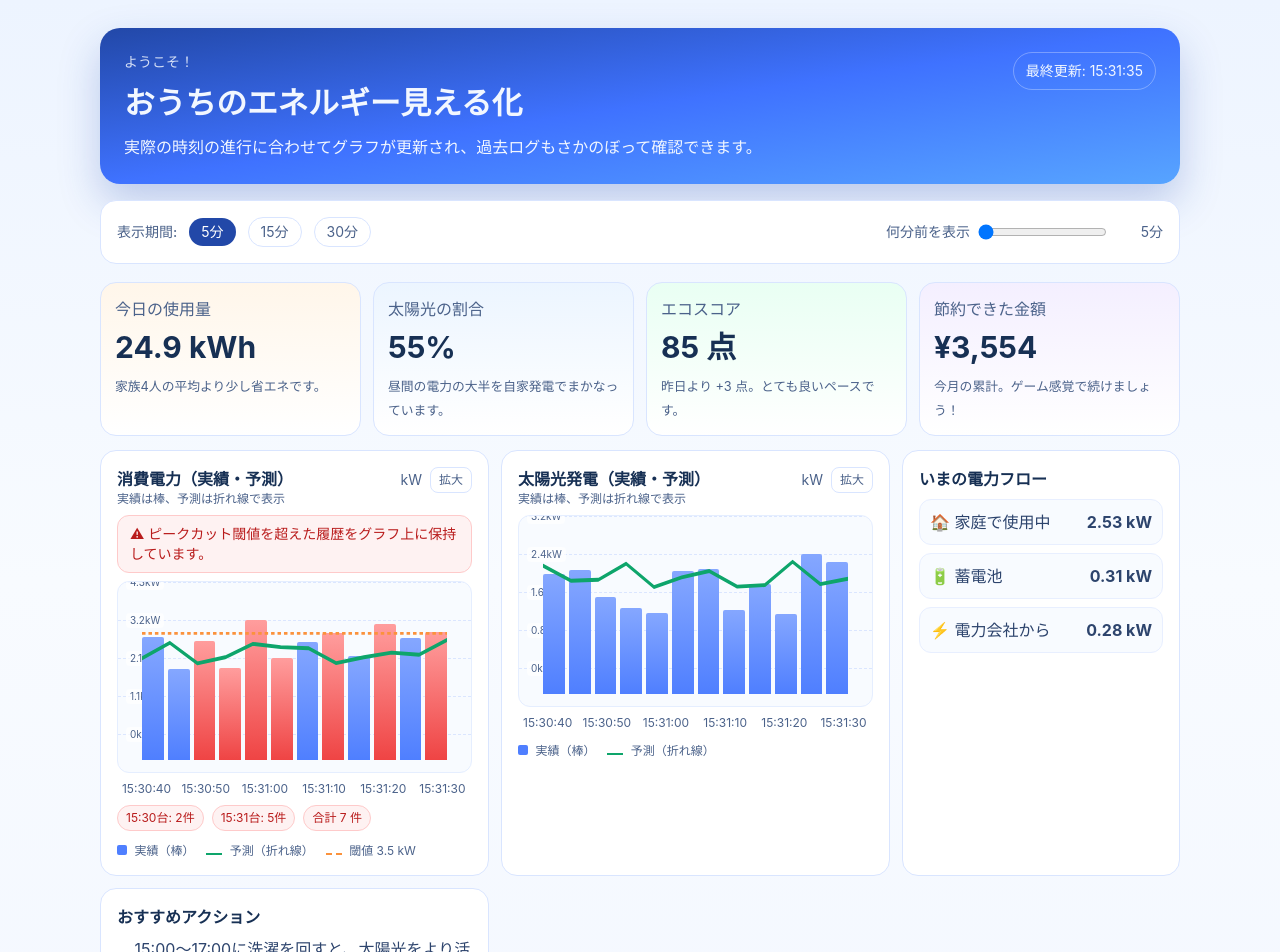
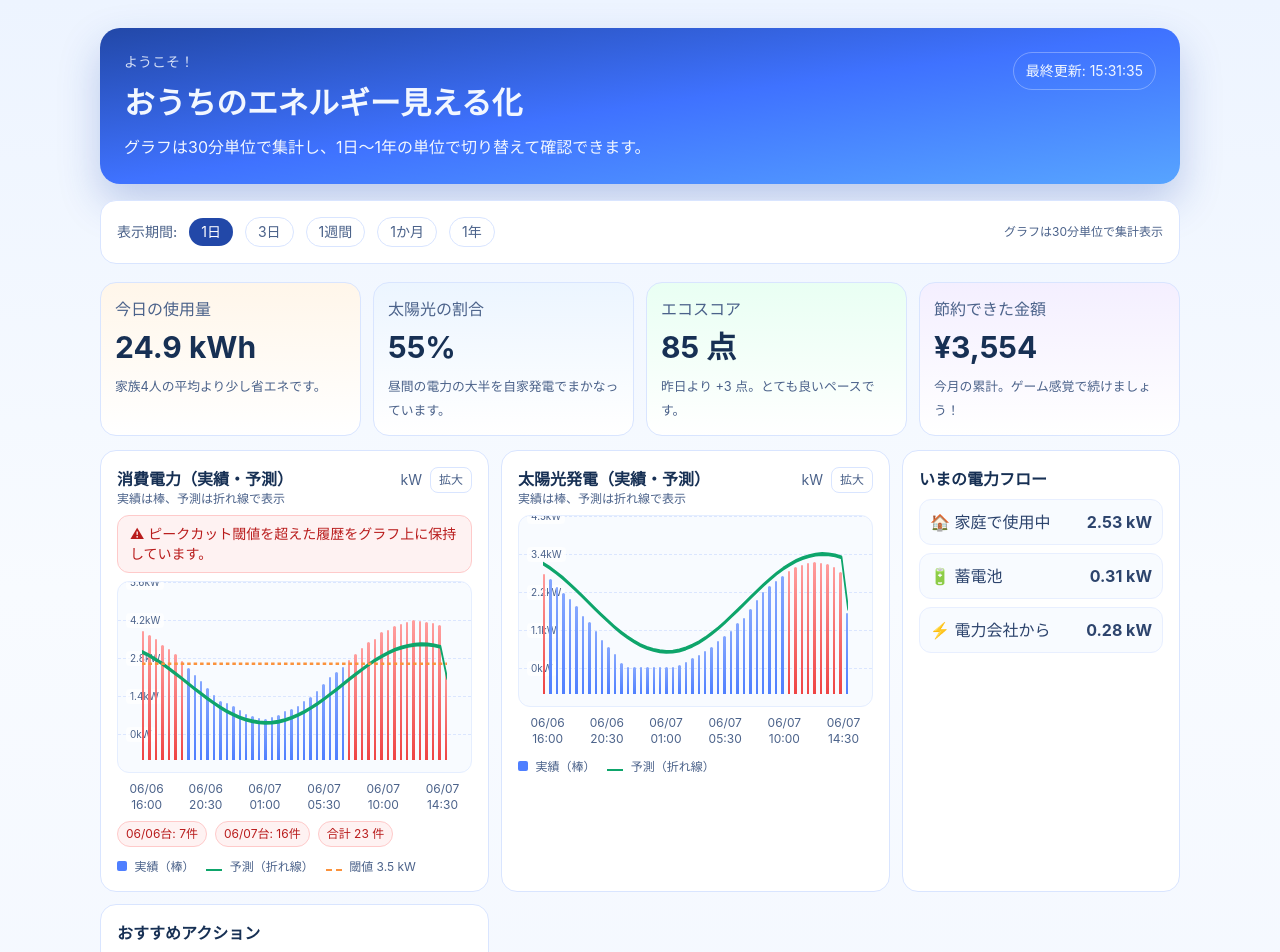
Before and after one commit to matthew77777/test-codex, a Next.js app: page / in a window 1280 px wide. Shown: the top 952 px of the page. Built offline with nearby package versions, Linux system fonts and the light colour scheme.

Commit message:
Add 30-minute chart aggregation and long-range period selectors

```diff
--- a/components/dashboard/chart-controls.tsx
+++ b/components/dashboard/chart-controls.tsx
@@ -6,18 +6,10 @@ type Option = {
 type Props = {
   options: Option[];
   lookbackSec: number;
-  minutesAgo: number;
   onLookbackChange: (seconds: number) => void;
-  onMinutesAgoChange: (minutes: number) => void;
 };
 
-export default function ChartControls({
-  options,
-  lookbackSec,
-  minutesAgo,
-  onLookbackChange,
-  onMinutesAgoChange
-}: Props) {
+export default function ChartControls({ options, lookbackSec, onLookbackChange }: Props) {
   return (
     <section className="mt-4 rounded-2xl border border-brand-line bg-white p-4">
       <div className="flex flex-wrap items-center gap-3">
@@ -36,18 +28,7 @@ export default function ChartControls({
             {option.label}
           </button>
         ))}
-
-        <label className="ml-auto flex items-center gap-2 text-sm text-brand-sub">
-          何分前を表示
-          <input
-            type="range"
-            min={5}
-            max={60}
-            value={minutesAgo}
-            onChange={(e) => onMinutesAgoChange(Number(e.target.value))}
-          />
-          <span className="w-12 text-right">{minutesAgo}分</span>
-        </label>
+        <span className="ml-auto text-xs text-brand-sub">グラフは30分単位で集計表示</span>
       </div>
     </section>
   );
--- a/components/dashboard/live-dashboard.tsx
+++ b/components/dashboard/live-dashboard.tsx
@@ -5,18 +5,60 @@ import MixedBarLineChart from '@/components/charts/mixed-bar-line-chart';
 import ChartControls from '@/components/dashboard/chart-controls';
 import InfoPanels from '@/components/dashboard/info-panels';
 import KpiCards from '@/components/dashboard/kpi-cards';
+import type { SeriesPoint } from '@/lib/types/metrics';
 import { useMetricsStore } from '@/stores/metrics-store';
 import { useShallow } from 'zustand/react/shallow';
 
 const LOOKBACK_OPTIONS = [
-  { label: '5分', seconds: 300 },
-  { label: '15分', seconds: 900 },
-  { label: '30分', seconds: 1800 }
+  { label: '1日', seconds: 24 * 60 * 60 },
+  { label: '3日', seconds: 3 * 24 * 60 * 60 },
+  { label: '1週間', seconds: 7 * 24 * 60 * 60 },
+  { label: '1か月', seconds: 30 * 24 * 60 * 60 },
+  { label: '1年', seconds: 365 * 24 * 60 * 60 }
 ];
 
+const THIRTY_MIN_MS = 30 * 60 * 1000;
+const MAX_POINTS_ON_CHART = 120;
+
+const aggregateByThirtyMin = (series: SeriesPoint[]) => {
+  const bucket = new Map<number, SeriesPoint[]>();
+
+  series.forEach((point) => {
+    const key = Math.floor(point.timestamp / THIRTY_MIN_MS) * THIRTY_MIN_MS;
+    const arr = bucket.get(key) ?? [];
+    arr.push(point);
+    bucket.set(key, arr);
+  });
+
+  return Array.from(bucket.entries())
+    .sort((a, b) => a[0] - b[0])
+    .map(([timestamp, points]) => {
+      const actual = points.reduce((sum, p) => sum + p.actual, 0) / points.length;
+      const forecast = points.reduce((sum, p) => sum + p.forecast, 0) / points.length;
+
+      return {
+        timestamp,
+        time: new Date(timestamp).toLocaleString('ja-JP', {
+          month: '2-digit',
+          day: '2-digit',
+          hour: '2-digit',
+          minute: '2-digit'
+        }),
+        actual: Number(actual.toFixed(2)),
+        forecast: Number(forecast.toFixed(2)),
+        peakCutDetected: points.some((p) => p.peakCutDetected)
+      };
+    });
+};
+
+const downsample = (series: SeriesPoint[]) => {
+  if (series.length <= MAX_POINTS_ON_CHART) return series;
+  const step = Math.ceil(series.length / MAX_POINTS_ON_CHART);
+  return series.filter((_, index) => index % step === 0);
+};
+
 export default function LiveDashboard() {
-  const [lookbackSec, setLookbackSec] = useState(300);
-  const [minutesAgo, setMinutesAgo] = useState(5);
+  const [lookbackSec, setLookbackSec] = useState(24 * 60 * 60);
 
   const { data, loading, error, startRealtime, demandHistory, solarHistory } = useMetricsStore(
     useShallow((state) => ({
@@ -35,14 +77,16 @@ export default function LiveDashboard() {
   }, [startRealtime]);
 
   const [demandWindow, solarWindow] = useMemo(() => {
-    const endTs = Date.now() - minutesAgo * 60_000;
+    const endTs = Date.now();
     const startTs = endTs - lookbackSec * 1000;
 
     const takeWindow = (series: typeof demandHistory) =>
-      series.filter((point) => point.timestamp >= startTs && point.timestamp <= endTs).slice(-60);
+      downsample(
+        aggregateByThirtyMin(series.filter((point) => point.timestamp >= startTs && point.timestamp <= endTs))
+      );
 
     return [takeWindow(demandHistory), takeWindow(solarHistory)];
-  }, [demandHistory, solarHistory, lookbackSec, minutesAgo]);
+  }, [demandHistory, solarHistory, lookbackSec]);
 
   if (loading) {
     return <main className="grid min-h-screen place-items-center text-lg text-brand-sub">読み込み中です…</main>;
@@ -58,20 +102,14 @@ export default function LiveDashboard() {
         <div>
           <p className="m-0 text-sm opacity-85">ようこそ！</p>
           <h1 className="my-2 text-[clamp(1.4rem,2.4vw,2rem)] font-semibold">おうちのエネルギー見える化</h1>
-          <p className="m-0 max-w-[640px] leading-relaxed">実際の時刻の進行に合わせてグラフが更新され、過去ログもさかのぼって確認できます。</p>
+          <p className="m-0 max-w-[640px] leading-relaxed">グラフは30分単位で集計し、1日〜1年の単位で切り替えて確認できます。</p>
         </div>
         <p className="m-0 whitespace-nowrap rounded-full border border-white/30 px-3 py-2 text-sm">
           最終更新: {new Date(data.fetchedAt).toLocaleTimeString('ja-JP')}
         </p>
       </header>
 
-      <ChartControls
-        options={LOOKBACK_OPTIONS}
-        lookbackSec={lookbackSec}
-        minutesAgo={minutesAgo}
-        onLookbackChange={setLookbackSec}
-        onMinutesAgoChange={setMinutesAgo}
-      />
+      <ChartControls options={LOOKBACK_OPTIONS} lookbackSec={lookbackSec} onLookbackChange={setLookbackSec} />
 
       <KpiCards cards={data.cards} />
 
--- a/stores/metrics-store.ts
+++ b/stores/metrics-store.ts
@@ -17,8 +17,9 @@ type MetricsState = {
   startRealtime: () => () => void;
 };
 
-const HISTORY_LIMIT = 720;
+const HISTORY_LIMIT = 20_000;
 const LIVE_POINT_INTERVAL_MS = 5_000;
+const HALF_HOUR_MS = 30 * 60 * 1000;
 
 const formatTime = (timestamp: number) =>
   new Date(timestamp).toLocaleTimeString('ja-JP', {
@@ -33,6 +34,36 @@ const pushWithLimit = (history: SeriesPoint[], point: SeriesPoint) => {
   const next = [...history, point];
   if (next.length <= HISTORY_LIMIT) return next;
   return next.slice(next.length - HISTORY_LIMIT);
+};
+
+const buildSyntheticHistory = (latestPoints: SeriesPoint[], threshold: number): SeriesPoint[] => {
+  if (!latestPoints.length) return [];
+
+  const latest = latestPoints[latestPoints.length - 1];
+  const pointsPerYear = 365 * 48;
+  const history: SeriesPoint[] = [];
+
+  let actual = latest.actual;
+  let forecast = latest.forecast;
+
+  for (let i = pointsPerYear; i >= 1; i -= 1) {
+    const timestamp = latest.timestamp - i * HALF_HOUR_MS;
+    const dailyWave = Math.sin((i / 48) * Math.PI * 2) * 0.25;
+    const noise = (Math.random() - 0.5) * 0.12;
+
+    actual = clamp(Number((actual * 0.93 + latest.actual * 0.07 + dailyWave + noise).toFixed(2)), 0.8, 8);
+    forecast = clamp(Number((forecast * 0.94 + latest.forecast * 0.06 + dailyWave * 0.8).toFixed(2)), 0.8, 8);
+
+    history.push({
+      timestamp,
+      time: formatTime(timestamp),
+      actual,
+      forecast,
+      peakCutDetected: actual >= threshold
+    });
+  }
+
+  return [...history, ...latestPoints];
 };
 
 let fetchIntervalId: ReturnType<typeof setInterval> | null = null;
@@ -64,19 +95,23 @@ export const useMetricsStore = create<MetricsState>((set, get) => ({
         };
       });
 
-      const demandHistory = normalizedDemand.reduce(
-        (acc, point) => pushWithLimit(acc, point),
-        get().demandHistory
-      );
-      const solarHistory = json.solarSeries.reduce(
-        (acc, point) => pushWithLimit(acc, point),
-        get().solarHistory
-      );
+      const demandHistoryBase = get().demandHistory;
+      const solarHistoryBase = get().solarHistory;
+
+      const demandHistorySeed =
+        demandHistoryBase.length === 0
+          ? buildSyntheticHistory(normalizedDemand, threshold)
+          : normalizedDemand.reduce((acc, point) => pushWithLimit(acc, point), demandHistoryBase);
+
+      const solarHistorySeed =
+        solarHistoryBase.length === 0
+          ? buildSyntheticHistory(json.solarSeries, threshold)
+          : json.solarSeries.reduce((acc, point) => pushWithLimit(acc, point), solarHistoryBase);
 
       set({
         data: { ...json, demandSeries: normalizedDemand, fetchedAt: new Date().toISOString() },
-        demandHistory,
-        solarHistory,
+        demandHistory: demandHistorySeed,
+        solarHistory: solarHistorySeed,
         peakCutHistory,
         loading: false,
         error: null
```
Also changed, not shown: 1 other file (tests, documents, lock files or other folders).
